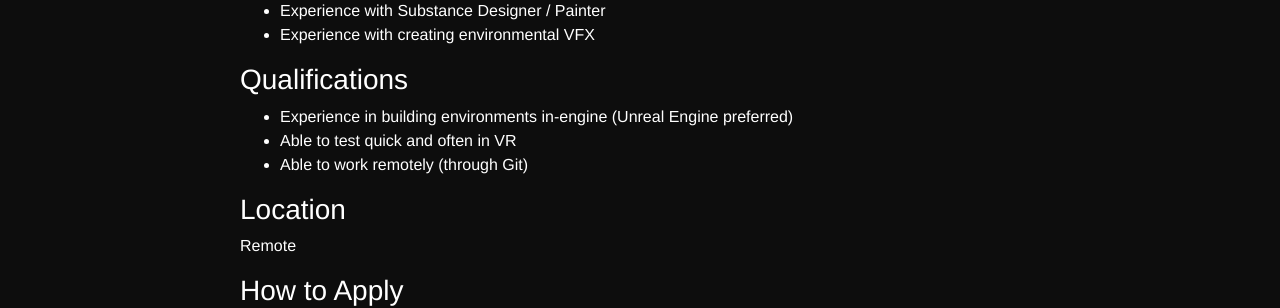
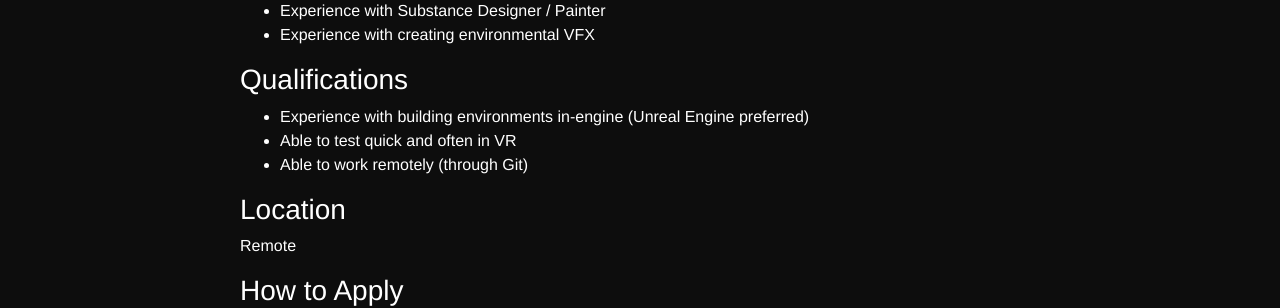
Before and after one commit to aijkoopmans/betterthanlife, a Jekyll site: the page built from _jobs/environment_artist.md, in a window 1280 px wide. Shown: the part 1240-1548 px from the top of the page. Built offline with Jekyll 4.4.1, drawn with Linux system fonts in a browser that asks for light colours; nearby versions of some CDN libraries.

Commit message:
Update environment_artist.md

```diff
--- a/_jobs/environment_artist.md
+++ b/_jobs/environment_artist.md
@@ -32,7 +32,7 @@ Kayak VR: Mirage is a kayaking simulator made for VR using Unreal Engine, with a
 <h3>Qualifications</h3>
 
 <ul>
-  <li>Experience in building environments in-engine (Unreal Engine preferred)</li>
+  <li>Experience with building environments in-engine (Unreal Engine preferred)</li>
   <li>Able to test quick and often in VR</li>
   <li>Able to work remotely (through Git)</li>
 </ul>
```
